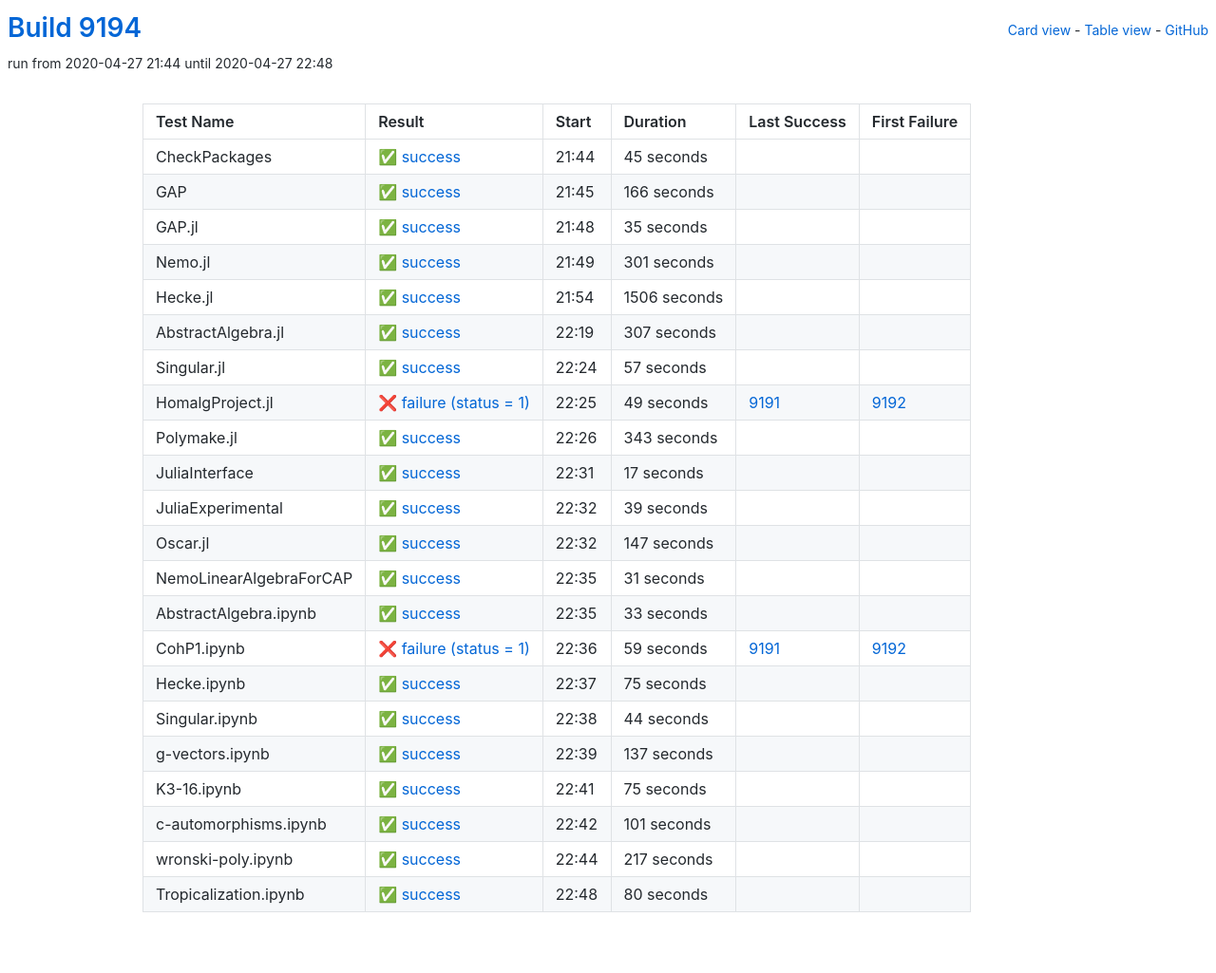
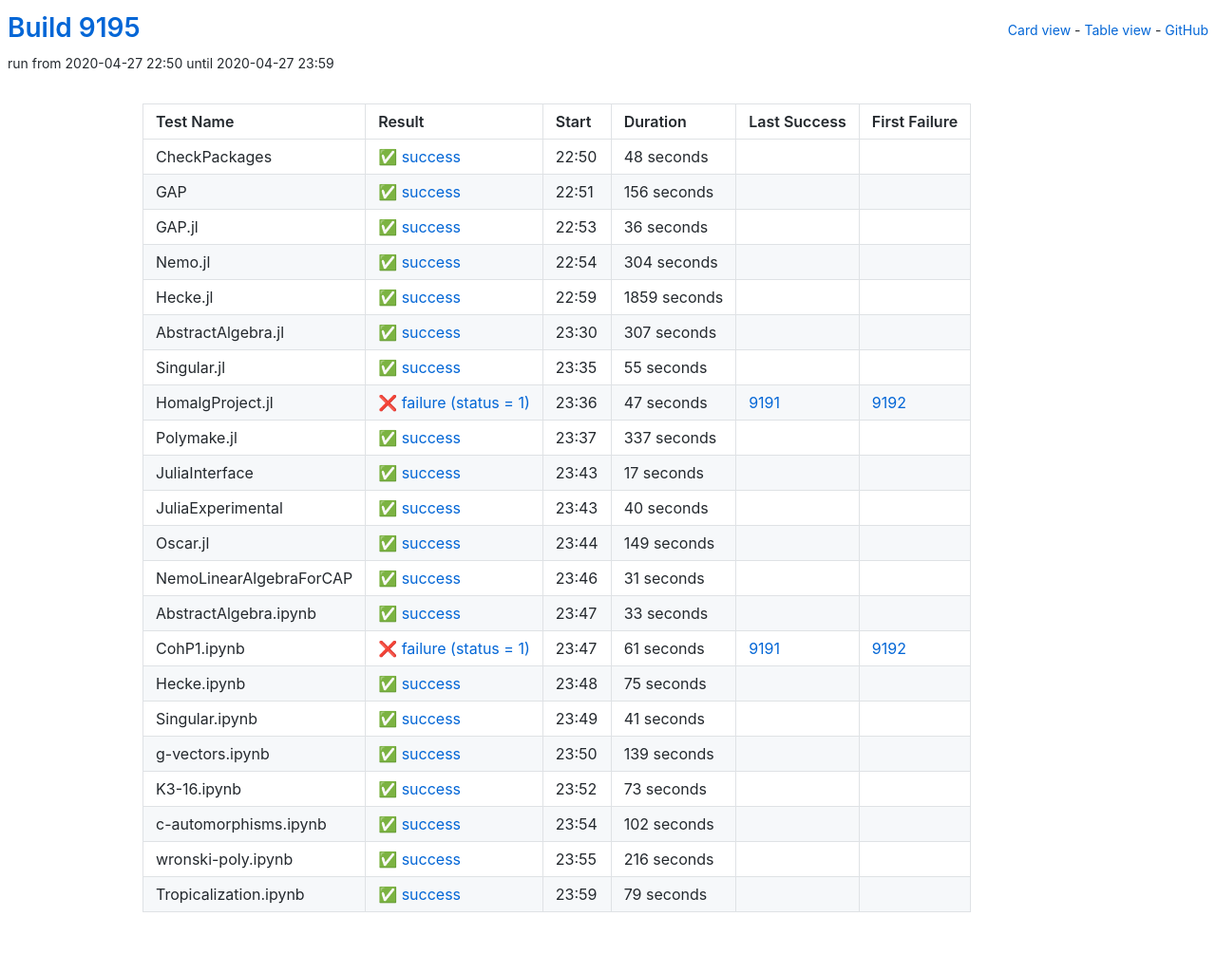
Before and after one commit to oscar-system/oscar-ci-status, a Jekyll site: the page built from table.html, in a window 1280 px wide. Shown: the whole page at 95% size. Built offline with Jekyll 4.4.1, drawn with Linux system fonts in a browser that asks for light colours.

Commit message:
Build 9195

```diff
--- a/_data/ci.yml
+++ b/_data/ci.yml
@@ -1,60 +1,60 @@
-build: 9194
-build_url: https://oscarci.mathematik.uni-kl.de/job/oscar/9194/
+build: 9195
+build_url: https://oscarci.mathematik.uni-kl.de/job/oscar/9195/
 job: oscar
 tests:
-- duration: 45
+- duration: 48
   exitcode: 0
   first_failure: false
   first_failure_url: null
   last_success: false
   last_success_url: null
-  log: https://oscarci.mathematik.uni-kl.de/job/oscar/9194/artifact/logs/build-9194/CheckPackages.log
+  log: https://oscarci.mathematik.uni-kl.de/job/oscar/9195/artifact/logs/build-9195/CheckPackages.log
   name: CheckPackages
-  start: 2020-04-27 21:44
+  start: 2020-04-27 22:50
   status: success
   success: true
-- duration: 166
+- duration: 156
   exitcode: 0
   first_failure: false
   first_failure_url: null
   last_success: false
   last_success_url: null
-  log: https://oscarci.mathematik.uni-kl.de/job/oscar/9194/artifact/logs/build-9194/GAP.log
+  log: https://oscarci.mathematik.uni-kl.de/job/oscar/9195/artifact/logs/build-9195/GAP.log
   name: GAP
-  start: 2020-04-27 21:45
+  start: 2020-04-27 22:51
   status: success
   success: true
-- duration: 35
+- duration: 36
   exitcode: 0
   first_failure: false
   first_failure_url: null
   last_success: false
   last_success_url: null
-  log: https://oscarci.mathematik.uni-kl.de/job/oscar/9194/artifact/logs/build-9194/GAP.jl.log
+  log: https://oscarci.mathematik.uni-kl.de/job/oscar/9195/artifact/logs/build-9195/GAP.jl.log
   name: GAP.jl
-  start: 2020-04-27 21:48
+  start: 2020-04-27 22:53
   status: success
   success: true
-- duration: 301
+- duration: 304
   exitcode: 0
   first_failure: false
   first_failure_url: null
   last_success: false
   last_success_url: null
-  log: https://oscarci.mathematik.uni-kl.de/job/oscar/9194/artifact/logs/build-9194/Nemo.jl.log
+  log: https://oscarci.mathematik.uni-kl.de/job/oscar/9195/artifact/logs/build-9195/Nemo.jl.log
   name: Nemo.jl
-  start: 2020-04-27 21:49
+  start: 2020-04-27 22:54
   status: success
   success: true
-- duration: 1506
+- duration: 1859
   exitcode: 0
   first_failure: false
   first_failure_url: null
   last_success: false
   last_success_url: null
-  log: https://oscarci.mathematik.uni-kl.de/job/oscar/9194/artifact/logs/build-9194/Hecke.jl.log
+  log: https://oscarci.mathematik.uni-kl.de/job/oscar/9195/artifact/logs/build-9195/Hecke.jl.log
   name: Hecke.jl
-  start: 2020-04-27 21:54
+  start: 2020-04-27 22:59
   status: success
   success: true
 - duration: 307
@@ -63,42 +63,42 @@
   first_failure_url: null
   last_success: false
   last_success_url: null
-  log: https://oscarci.mathematik.uni-kl.de/job/oscar/9194/artifact/logs/build-9194/AbstractAlgebra.jl.log
+  log: https://oscarci.mathematik.uni-kl.de/job/oscar/9195/artifact/logs/build-9195/AbstractAlgebra.jl.log
   name: AbstractAlgebra.jl
-  start: 2020-04-27 22:19
+  start: 2020-04-27 23:30
   status: success
   success: true
-- duration: 57
+- duration: 55
   exitcode: 0
   first_failure: false
   first_failure_url: null
   last_success: false
   last_success_url: null
-  log: https://oscarci.mathematik.uni-kl.de/job/oscar/9194/artifact/logs/build-9194/Singular.jl.log
+  log: https://oscarci.mathematik.uni-kl.de/job/oscar/9195/artifact/logs/build-9195/Singular.jl.log
   name: Singular.jl
-  start: 2020-04-27 22:24
+  start: 2020-04-27 23:35
   status: success
   success: true
-- duration: 49
+- duration: 47
   exitcode: 1
   first_failure: 9192
   first_failure_url: https://oscarci.mathematik.uni-kl.de/job/oscar/9192/
   last_success: 9191
   last_success_url: https://oscarci.mathematik.uni-kl.de/job/oscar/9191/
-  log: https://oscarci.mathematik.uni-kl.de/job/oscar/9194/artifact/logs/build-9194/HomalgProject.jl.log
+  log: https://oscarci.mathematik.uni-kl.de/job/oscar/9195/artifact/logs/build-9195/HomalgProject.jl.log
   name: HomalgProject.jl
-  start: 2020-04-27 22:25
+  start: 2020-04-27 23:36
   status: failure
   success: false
-- duration: 343
+- duration: 337
   exitcode: 0
   first_failure: false
   first_failure_url: null
   last_success: false
   last_success_url: null
-  log: https://oscarci.mathematik.uni-kl.de/job/oscar/9194/artifact/logs/build-9194/Polymake.jl.log
+  log: https://oscarci.mathematik.uni-kl.de/job/oscar/9195/artifact/logs/build-9195/Polymake.jl.log
   name: Polymake.jl
-  start: 2020-04-27 22:26
+  start: 2020-04-27 23:37
   status: success
   success: true
 - duration: 17
@@ -107,31 +107,31 @@
   first_failure_url: null
   last_success: false
   last_success_url: null
-  log: https://oscarci.mathematik.uni-kl.de/job/oscar/9194/artifact/logs/build-9194/JuliaInterface.log
+  log: https://oscarci.mathematik.uni-kl.de/job/oscar/9195/artifact/logs/build-9195/JuliaInterface.log
   name: JuliaInterface
-  start: 2020-04-27 22:31
+  start: 2020-04-27 23:43
   status: success
   success: true
-- duration: 39
+- duration: 40
   exitcode: 0
   first_failure: false
   first_failure_url: null
   last_success: false
   last_success_url: null
-  log: https://oscarci.mathematik.uni-kl.de/job/oscar/9194/artifact/logs/build-9194/JuliaExperimental.log
+  log: https://oscarci.mathematik.uni-kl.de/job/oscar/9195/artifact/logs/build-9195/JuliaExperimental.log
   name: JuliaExperimental
-  start: 2020-04-27 22:32
+  start: 2020-04-27 23:43
   status: success
   success: true
-- duration: 147
+- duration: 149
   exitcode: 0
   first_failure: false
   first_failure_url: null
   last_success: false
   last_success_url: null
-  log: https://oscarci.mathematik.uni-kl.de/job/oscar/9194/artifact/logs/build-9194/Oscar.jl.log
+  log: https://oscarci.mathematik.uni-kl.de/job/oscar/9195/artifact/logs/build-9195/Oscar.jl.log
   name: Oscar.jl
-  start: 2020-04-27 22:32
+  start: 2020-04-27 23:44
   status: success
   success: true
 - duration: 31
@@ -140,9 +140,9 @@
   first_failure_url: null
   last_success: false
   last_success_url: null
-  log: https://oscarci.mathematik.uni-kl.de/job/oscar/9194/artifact/logs/build-9194/NemoLinearAlgebraForCAP.log
+  log: https://oscarci.mathematik.uni-kl.de/job/oscar/9195/artifact/logs/build-9195/NemoLinearAlgebraForCAP.log
   name: NemoLinearAlgebraForCAP
-  start: 2020-04-27 22:35
+  start: 2020-04-27 23:46
   status: success
   success: true
 - duration: 33
@@ -151,20 +151,20 @@
   first_failure_url: null
   last_success: false
   last_success_url: null
-  log: https://oscarci.mathematik.uni-kl.de/job/oscar/9194/artifact/logs/build-9194/AbstractAlgebra.ipynb.log
+  log: https://oscarci.mathematik.uni-kl.de/job/oscar/9195/artifact/logs/build-9195/AbstractAlgebra.ipynb.log
   name: AbstractAlgebra.ipynb
-  start: 2020-04-27 22:35
+  start: 2020-04-27 23:47
   status: success
   success: true
-- duration: 59
+- duration: 61
   exitcode: 1
   first_failure: 9192
   first_failure_url: https://oscarci.mathematik.uni-kl.de/job/oscar/9192/
   last_success: 9191
   last_success_url: https://oscarci.mathematik.uni-kl.de/job/oscar/9191/
-  log: https://oscarci.mathematik.uni-kl.de/job/oscar/9194/artifact/logs/build-9194/CohP1.ipynb.log
+  log: https://oscarci.mathematik.uni-kl.de/job/oscar/9195/artifact/logs/build-9195/CohP1.ipynb.log
   name: CohP1.ipynb
-  start: 2020-04-27 22:36
+  start: 2020-04-27 23:47
   status: failure
   success: false
 - duration: 75
@@ -173,74 +173,74 @@
   first_failure_url: null
   last_success: false
   last_success_url: null
-  log: https://oscarci.mathematik.uni-kl.de/job/oscar/9194/artifact/logs/build-9194/Hecke.ipynb.log
+  log: https://oscarci.mathematik.uni-kl.de/job/oscar/9195/artifact/logs/build-9195/Hecke.ipynb.log
   name: Hecke.ipynb
-  start: 2020-04-27 22:37
+  start: 2020-04-27 23:48
   status: success
   success: true
-- duration: 44
+- duration: 41
   exitcode: 0
   first_failure: false
   first_failure_url: null
   last_success: false
   last_success_url: null
-  log: https://oscarci.mathematik.uni-kl.de/job/oscar/9194/artifact/logs/build-9194/Singular.ipynb.log
+  log: https://oscarci.mathematik.uni-kl.de/job/oscar/9195/artifact/logs/build-9195/Singular.ipynb.log
   name: Singular.ipynb
-  start: 2020-04-27 22:38
+  start: 2020-04-27 23:49
   status: success
   success: true
-- duration: 137
+- duration: 139
   exitcode: 0
   first_failure: false
   first_failure_url: null
   last_success: false
   last_success_url: null
-  log: https://oscarci.mathematik.uni-kl.de/job/oscar/9194/artifact/logs/build-9194/g-vectors.ipynb.log
+  log: https://oscarci.mathematik.uni-kl.de/job/oscar/9195/artifact/logs/build-9195/g-vectors.ipynb.log
   name: g-vectors.ipynb
-  start: 2020-04-27 22:39
+  start: 2020-04-27 23:50
   status: success
   success: true
-- duration: 75
+- duration: 73
   exitcode: 0
   first_failure: false
   first_failure_url: null
   last_success: false
   last_success_url: null
-  log: https://oscarci.mathematik.uni-kl.de/job/oscar/9194/artifact/logs/build-9194/K3-16.ipynb.log
+  log: https://oscarci.mathematik.uni-kl.de/job/oscar/9195/artifact/logs/build-9195/K3-16.ipynb.log
   name: K3-16.ipynb
-  start: 2020-04-27 22:41
+  start: 2020-04-27 23:52
   status: success
   success: true
-- duration: 101
+- duration: 102
   exitcode: 0
   first_failure: false
   first_failure_url: null
   last_success: false
   last_success_url: null
-  log: https://oscarci.mathematik.uni-kl.de/job/oscar/9194/artifact/logs/build-9194/c-automorphisms.ipynb.log
+  log: https://oscarci.mathematik.uni-kl.de/job/oscar/9195/artifact/logs/build-9195/c-automorphisms.ipynb.log
   name: c-automorphisms.ipynb
-  start: 2020-04-27 22:42
+  start: 2020-04-27 23:54
   status: success
   success: true
-- duration: 217
+- duration: 216
   exitcode: 0
   first_failure: false
   first_failure_url: null
   last_success: false
   last_success_url: null
-  log: https://oscarci.mathematik.uni-kl.de/job/oscar/9194/artifact/logs/build-9194/wronski-poly.ipynb.log
+  log: https://oscarci.mathematik.uni-kl.de/job/oscar/9195/artifact/logs/build-9195/wronski-poly.ipynb.log
   name: wronski-poly.ipynb
-  start: 2020-04-27 22:44
+  start: 2020-04-27 23:55
   status: success
   success: true
-- duration: 80
+- duration: 79
   exitcode: 0
   first_failure: false
   first_failure_url: null
   last_success: false
   last_success_url: null
-  log: https://oscarci.mathematik.uni-kl.de/job/oscar/9194/artifact/logs/build-9194/Tropicalization.ipynb.log
+  log: https://oscarci.mathematik.uni-kl.de/job/oscar/9195/artifact/logs/build-9195/Tropicalization.ipynb.log
   name: Tropicalization.ipynb
-  start: 2020-04-27 22:48
+  start: 2020-04-27 23:59
   status: success
   success: true
```
Also changed, not shown: README.md.
